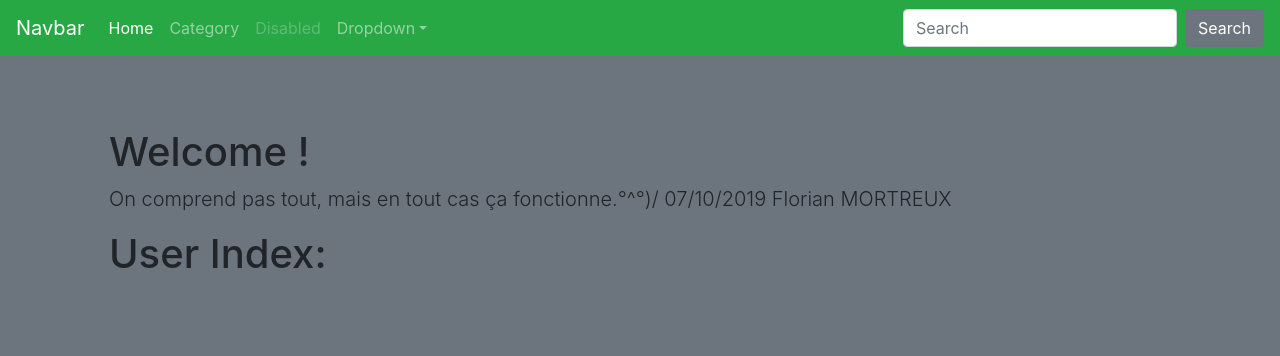
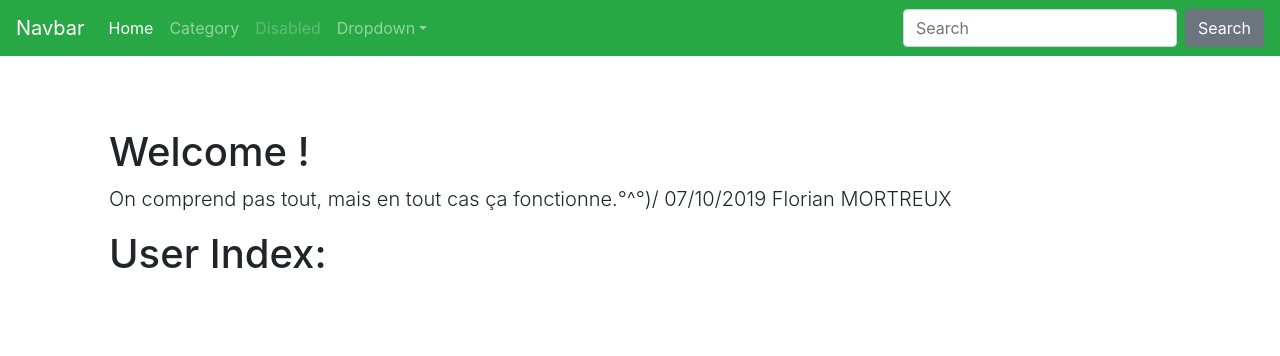
Before and after one commit to damonreborn/slamquizz, a Symfony app: template templates/user/user.html.twig in a window 1280 px wide. Shown: the top 356 px of the page. Run offline with Twig, Linux system fonts and the light colour scheme; the template is opened without the code that fills it, so the values that code supplies are empty; some libraries are stand-ins or nearby versions.

Commit message:
Modification du CSS

```diff
--- a/public/css/style.css
+++ b/public/css/style.css
@@ -1,6 +1,6 @@
 body {
   padding-top: 5rem;
-  background-color: #6c757d;
+  background-color: #ffffff;
 }
 .starter-template {
   padding: 3rem 1.5rem;
```
